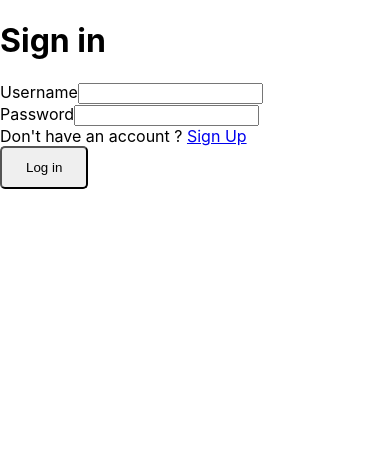
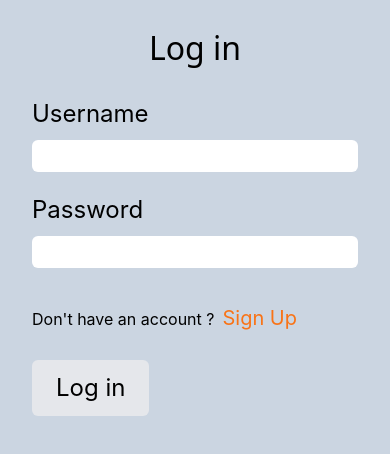
Before and after one commit to Katotodan/Chat-App, a React (Create React App) app in the folder client/: page /login in a window 390 px wide. Shown: the top 454 px of the page. Built offline with nearby package versions, Linux system fonts and the light colour scheme.

Commit message:
Login and sign in css added

```diff
--- a/client/package.json
+++ b/client/package.json
@@ -37,5 +37,10 @@
       "last 1 firefox version",
       "last 1 safari version"
     ]
+  },
+  "devDependencies": {
+    "autoprefixer": "^10.4.19",
+    "postcss": "^8.4.40",
+    "tailwindcss": "^3.4.6"
   }
 }
--- /dev/null
+++ b/client/postcss.config.js
@@ -0,0 +1,6 @@
+module.exports = {
+  plugins: {
+    tailwindcss: {},
+    autoprefixer: {},
+  },
+}
--- a/client/src/Pages/Login/Login.jsx
+++ b/client/src/Pages/Login/Login.jsx
@@ -2,6 +2,7 @@ import React, {useState, useEffect, useContext} from "react";
 import axios from "axios";
 import { CurrentUserContext } from "../../App";
 import { Navigate, Link } from "react-router-dom";
+import "./login.css"
 
 export const Login = () =>{
     const {
@@ -16,7 +17,8 @@ export const Login = () =>{
             withCredentials: true, // Send credentials (cookies)
             headers: {
               'Content-Type': 'application/json',
-            //   Authorization: `Bearer ${sessionToken}`, // Include the session token in the Authorization header
+            //   Authorization: `Bearer ${sessionToken}`,
+            // Include the session token in the Authorization header
             },
         })
         .then((res) => {
@@ -33,30 +35,34 @@ export const Login = () =>{
     }
 
     return(
-        <div>
+        <section className="h-screen bg-slate-300 flex items-center justify-center">
+            <div className=" md:w-2/4 md:h-3/4 border-2 border-black rounded-md form-container">
                 {currentUser && <Navigate to="/"/>}
-            <h1>Sign in</h1>
+                <h1 className="text-center text-5xl font-sans my-8">Log in</h1>
                 <form onSubmit={loginFunc}
                 >
-                <section>
-                    <label htmlFor="username">Username</label>
-                    <input id="username"
-                    name="username"
-                    type="text"
-                    onChange={handleChange}/>
-                </section>
-                <section>
-                    <label htmlFor="current-password">Password</label>
-                    <input id="current-password"
-                    name="password"
-                    type="password"
-                    onChange={handleChange}/>
-                </section>
-                <div>
-                    Don't have an account ? <Link to="/signup">Sign Up</Link>
+                    <div className="flex items-left flex-col mb-5 gap-2 mx-8 ">
+                        <label htmlFor="username"  className="text-3xl">Username</label>
+                        <input id="username" name="username" type="text" required
+                        className="block p-1 rounded-md" onChange={handleChange}/>
                     </div>
-                <button type="submit">Log in</button>
+                    <div className="flex items-left flex-col mb-4 gap-2 mx-8">
+                        <label htmlFor="current-password" className="text-3xl">Password</label>
+                        <input id="current-password" name="password" type="password"
+                        required className="block p-1 rounded-md" onChange={handleChange}/>
+                    </div>
+                    <div className="mx-8 mb-7 mt-9">
+                        Don't have an account ?
+                        <Link to="/signup" className="inline-block text-orange-500 ml-2
+                        underline-offset-1 text-xl">Sign Up</Link>
+
+                    </div>
+                    <button type="submit" className="mx-8 text-2xl bg-gray-200 rounded-md">
+                        Log in
+                    </button>
                 </form>
             </div>
+        </section>
+
     )
 }
--- a/client/src/Pages/Login/login.css
+++ b/client/src/Pages/Login/login.css
@@ -0,0 +1,20 @@
+
+@media only screen and (max-width: 900px) {
+    .form-container{
+        width: 75%;
+        height: 80%;
+    }
+}
+@media only screen and (max-width: 600px) {
+    .form-container{
+        width: 100%;
+        height: 100%;
+        border: none;
+    }
+    .form-container h1{
+        font-size: 2rem;
+    }
+    .form-container label{
+        font-size: 1.5rem;
+    }
+}
--- a/client/src/Pages/SignUp/SignUp.jsx
+++ b/client/src/Pages/SignUp/SignUp.jsx
@@ -14,6 +14,7 @@ export const SingUp = () =>{
      const selectImgBtn = useRef(null)
      const imgContainer = useRef(null)
      const [image, setImage] = useState(null)
+     const [displayImg, setDisplayImg] = useState(false)
 
     const singUpFunc = (e) =>{
         e.preventDefault()
@@ -42,56 +43,79 @@ export const SingUp = () =>{
         setUserInfo({
             ...userInfo,
             [e.target.name] : e.target.value,
-
         })
     }
 
     // Selecting a file
 
-    const addingImg = async () =>{
+    const addingImg = async (e) =>{
+        console.log(e.target);
         const file = selectImgBtn.current.files[0]
         if(file){
             const reader = new FileReader();
+
             reader.onloadend = () => {
                 setImage(reader.result);
             };
             reader.readAsDataURL(file);
-            imgContainer.current.src =  URL.createObjectURL(selectImgBtn.current.files[0])
+            selectImgBtn.current.textContent = "File selected"
+            imgContainer.current.src =  URL.createObjectURL(file)
+            setDisplayImg(true)
         }
+    }
+    const removePhoto = ()=>{
+        setImage(null)
+        imgContainer.current.src=""
+        setDisplayImg(false)
     }
 
     return(
-        <div>
+        <section className="min-h-screen bg-slate-300 flex items-center justify-center pb-4">
+            <div className=" md:w-2/4 md:h-3/4 border-2 border-black rounded-md form-container">
                 {navigateToHome && <Navigate to="/"/>}
-            <h1>Sign up</h1>
+                <h1 className="text-center text-5xl font-sans my-8">Sign up</h1>
                 {errorMsg && <>{errorMsg}</>}
                 <form onSubmit={singUpFunc}
                 >
-                <section>
+                    <div className="flex items-left flex-col mb-5 gap-2 mx-8 ">
                         <label htmlFor="username">Username</label>
-                    <input id="username"
-                    name="username"
-                    type="text"
-                    onChange={handleChange}/>
-                </section>
-                <section>
+                        <input id="username" className="block p-1 rounded-md"
+                        name="username" type="text" onChange={handleChange}/>
+                    </div>
+                    <div className="flex items-left flex-col mb-5 gap-2 mx-8 ">
                         <label htmlFor="current-password">Password</label>
-                    <input id="current-password"
-                    name="password"
-                    type="password"
-                    onChange={handleChange}/>
-                </section>
-                <section>
-                    <label htmlFor="current-password">Add a profil picture</label>
-                    <input type="file" id="imageInput" onChange={addingImg} ref={selectImgBtn} accept="image/*"/>
-                    <img id="imageContainer" ref={imgContainer}></img>
-                </section>
-                <div>
-                    Already have an account? <Link to={"/login"}>Log in</Link>
+                        <input id="current-password" className="block p-1 rounded-md"
+                        name="password" type="password" onChange={handleChange}/>
                     </div>
-                <button type="submit">Sign Up</button>
+                    <div className="flex items-left flex-col mb-5 gap-2 mx-8 ">
+                        <label className="cursor-pointer bg-slate-100
+                        rounded-md inline-block w-44 p-2">
+                            Add a profil picture
+                            <input type="file" id="imageInput" onChange={addingImg}
+                            ref={selectImgBtn} accept="image/*" className="hidden"/>
+                        </label>
+                        <img id="imageContainer" ref={imgContainer} className="max-h-96 object-cover"></img>
+                    </div>
+                    {displayImg && <>
+                        <button type="button" className="inline-block w-auto bg-gray-200
+                        text-red-600 ml-8 rounded-md" onClick={removePhoto}>
+                            Remove
+                        </button>
+                    </>}
+
+
+                    <div className="mx-8 mb-5 mt-9">
+                        Already have an account?
+                        <Link to={"/login"} className="inline-block text-orange-500 ml-2
+                        underline-offset-1 text-xl">Log in</Link>
+                    </div>
+                    <button type="submit" className="mx-8 text-2xl bg-gray-200 mb-3 rounded-md">
+                        Sign Up
+                    </button>
                 </form>
             </div>
+        </section>
+
     )
 
 }
--- a/client/src/Pages/SignUp/signup.css
+++ b/client/src/Pages/SignUp/signup.css
@@ -1,3 +1,23 @@
 #imageInput{
  display: none;
 }
+
+@media only screen and (max-width: 900px) {
+    .form-container{
+        width: 75%;
+        height: 80%;
+    }
+}
+@media only screen and (max-width: 600px) {
+    .form-container{
+        width: 100%;
+        height: 100%;
+        border: none;
+    }
+    .form-container h1{
+        font-size: 2rem;
+    }
+    .form-container label{
+        font-size: 1.5rem;
+    }
+}
--- a/client/src/index.css
+++ b/client/src/index.css
@@ -1,6 +1,13 @@
 *{
+  margin: 0;
+  padding: 0;
   box-sizing: border-box;
 }
+
+@tailwind base;
+@tailwind components;
+@tailwind utilities;
+
 body {
   margin: 0;
   font-family: -apple-system, BlinkMacSystemFont, 'Segoe UI', 'Roboto', 'Oxygen',
--- /dev/null
+++ b/client/tailwind.config.js
@@ -0,0 +1,8 @@
+/** @type {import('tailwindcss').Config} */
+module.exports = {
+  content: ["./src/*.{js,jsx,ts,tsx}","./src/**/*.{js,jsx,ts,tsx}","./src/**/**/*.{js,jsx,ts,tsx}",],
+  theme: {
+    extend: {},
+  },
+  plugins: [],
+}
```
Also changed, not shown: 1 other file (tests, documents, lock files or other folders). Lines whose indentation alone changed are shown as unchanged.
